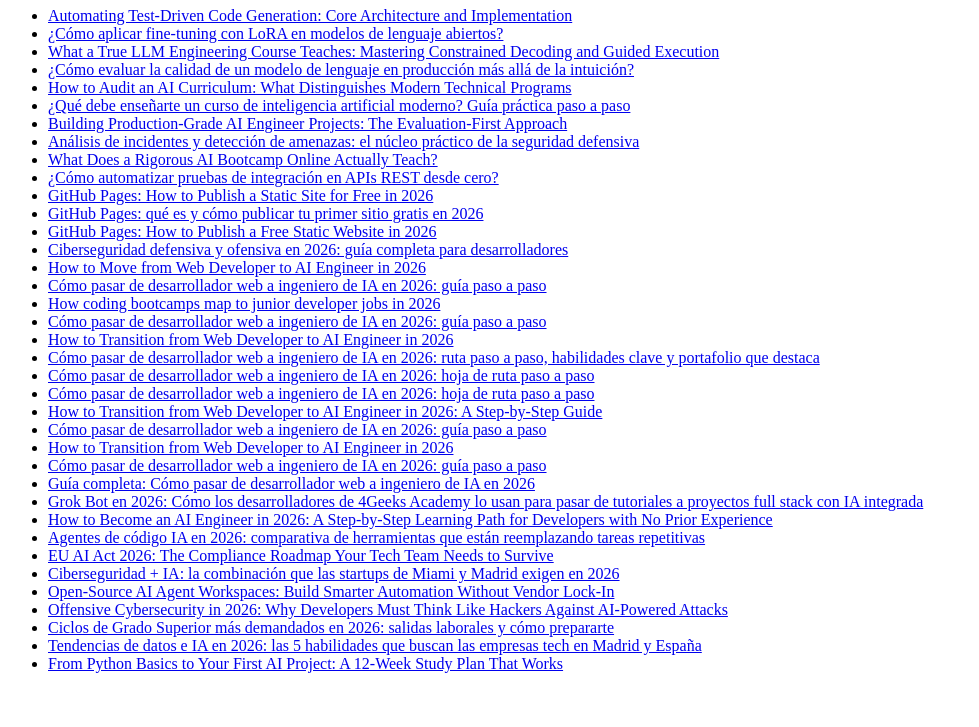
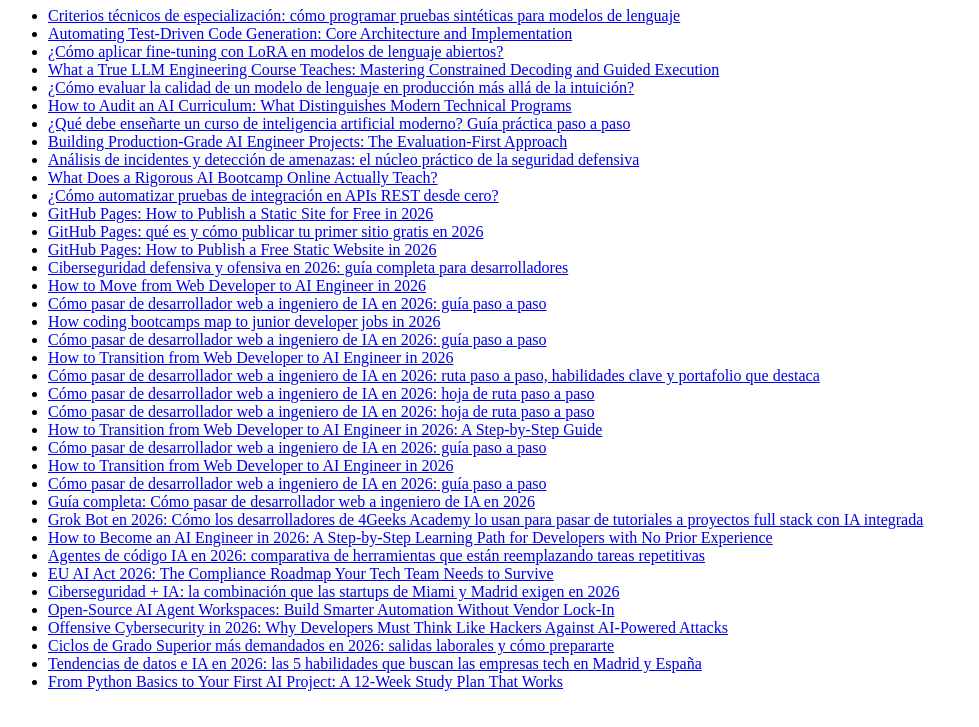
Before and after one commit to KrilinZ/ai-engineering-notes, a plain HTML site: page index.html in a window 1280 px wide. Shown: the part 73-800 px from the top of the page, without its empty margins (0-979 px from the left). Drawn offline with Linux system fonts and the light colour scheme.

Commit message:
index: Criterios técnicos de especialización: cómo progra

```diff
--- a/index.html
+++ b/index.html
@@ -11,6 +11,7 @@
 <h1>Articles</h1>
 <ul>
 <!--ARTICLES-->
+<li><a href="criterios-tecnicos-de-especializacion-como-programar-pruebas/">Criterios técnicos de especialización: cómo programar pruebas sintéticas para modelos de lenguaje</a></li>
 <li><a href="automating-test-driven-code-generation-core-architecture-and/">Automating Test-Driven Code Generation: Core Architecture and Implementation</a></li>
 <li><a href="como-aplicar-fine-tuning-con-lora-en-modelos-de-lenguaje-abi/">¿Cómo aplicar fine-tuning con LoRA en modelos de lenguaje abiertos?</a></li>
 <li><a href="what-a-true-llm-engineering-course-teaches-mastering-constra/">What a True LLM Engineering Course Teaches: Mastering Constrained Decoding and Guided Execution</a></li>
```
